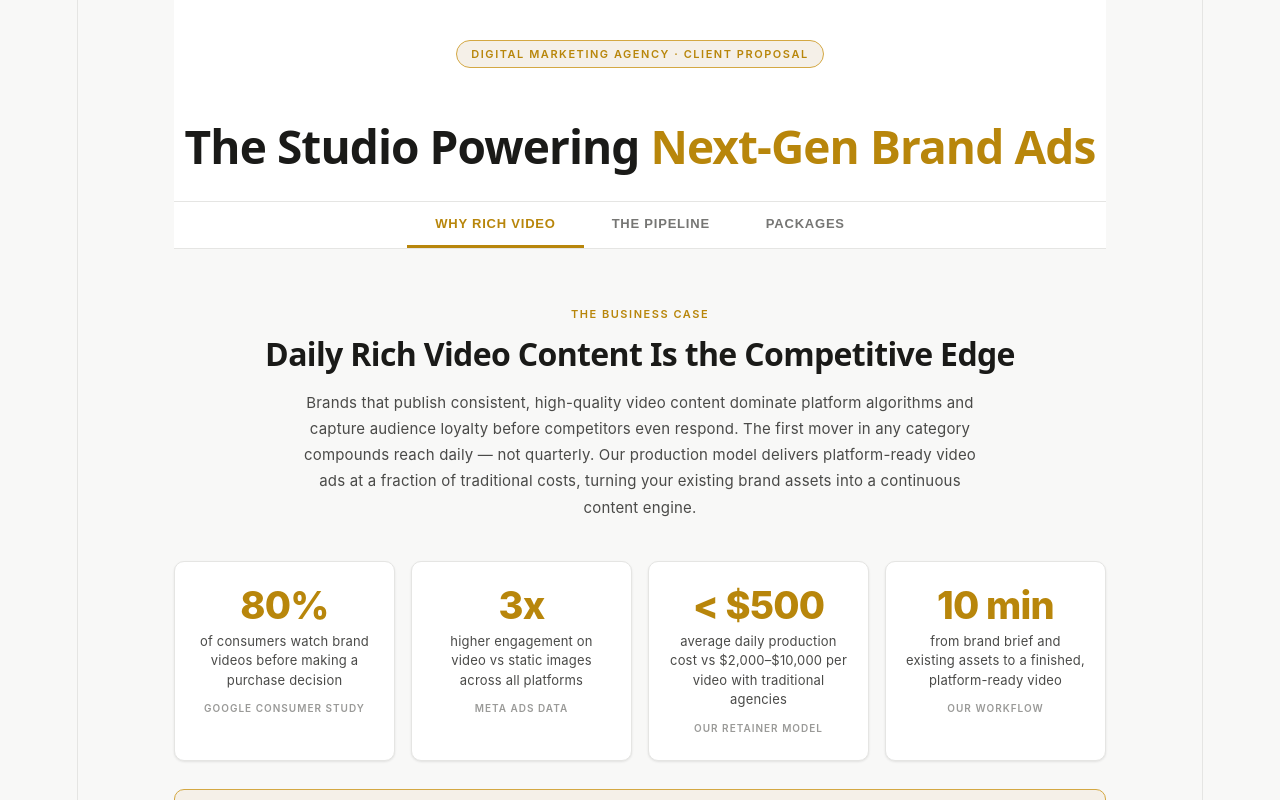
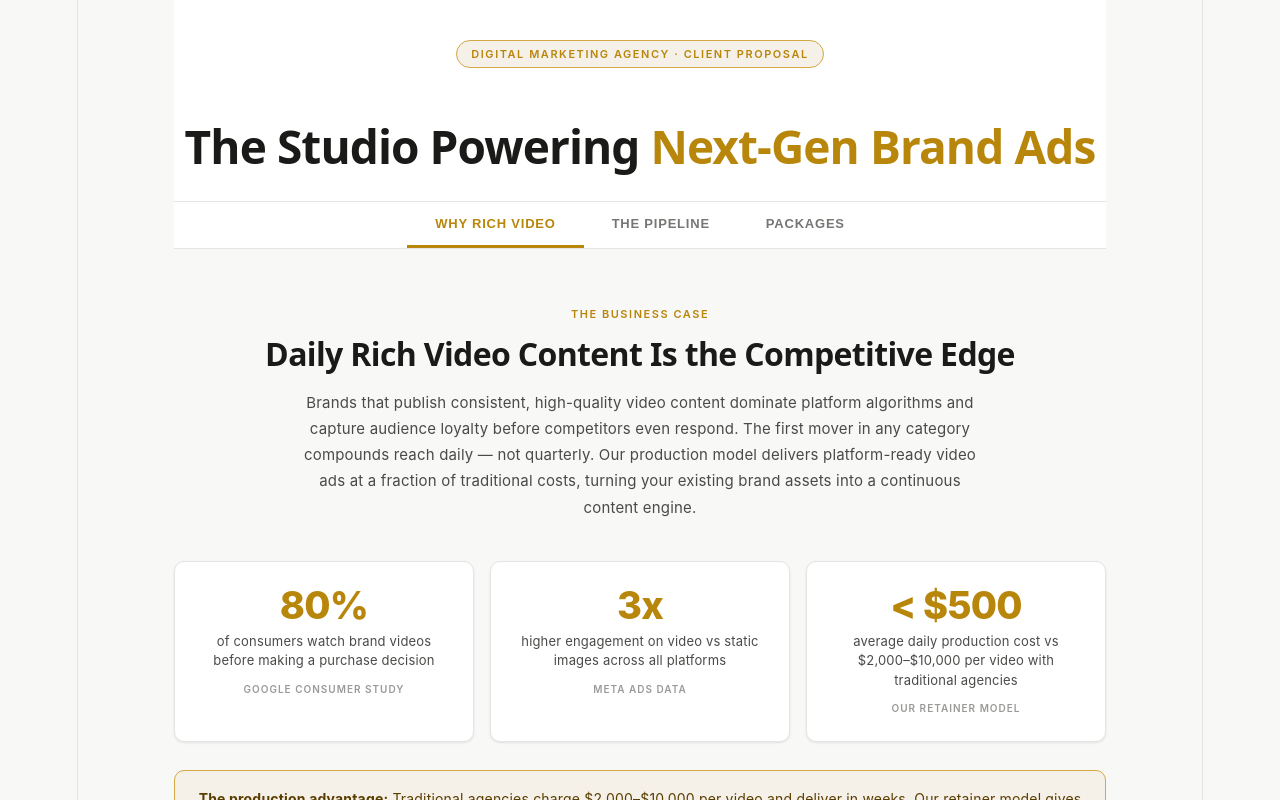
Before and after one commit to Agrim98/client-Proposal, a React (Vite) app: page / in a window 1280 px wide. Shown: the top 800 px of the page. Built offline with nearby package versions, Linux system fonts and the light colour scheme.

Commit message:
Remove 10 min stat card from business case

```diff
--- a/src/App.tsx
+++ b/src/App.tsx
@@ -72,11 +72,6 @@ export default function App() {
               <div className="stat-number accent">&lt; {fmt(500, currency)}</div>
               <div className="stat-label">average daily production cost vs {fmt(2000, currency)}–{fmt(10000, currency)} per video with traditional agencies</div>
               <div className="stat-source">Our Retainer Model</div>
-            </div>
-            <div className="stat-card">
-              <div className="stat-number accent">10 min</div>
-              <div className="stat-label">from brand brief and existing assets to a finished, platform-ready video</div>
-              <div className="stat-source">Our Workflow</div>
             </div>
           </div>
 
```
